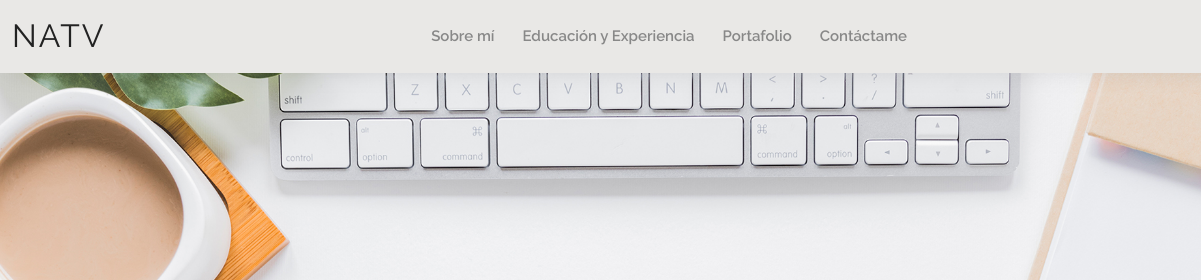
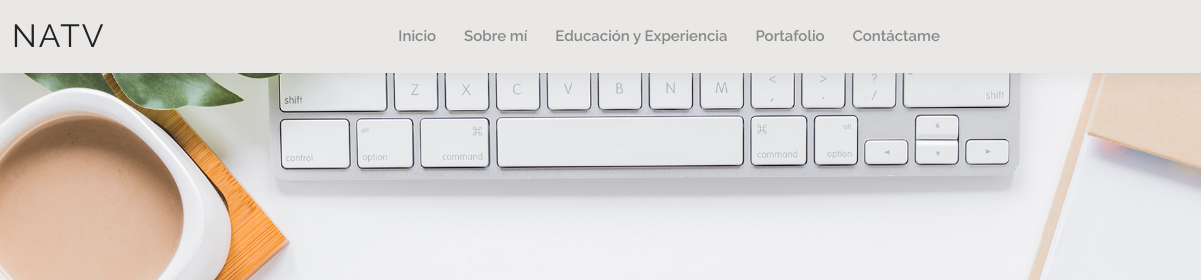
Before and after one commit to NatV1dal/NatV1dal.github.io, a plain HTML site: page index.html in a window 1280 px wide. Shown: the top 280 px of the page, 0-1201 px from the left. Drawn offline with nearby package versions, Linux system fonts and the light colour scheme.

Commit message:
se agrega en nav inicio

```diff
--- a/index.html
+++ b/index.html
@@ -36,6 +36,7 @@
       <nav id="navbar" class="navbar order-last order-lg-0">
         <ul>
           <!--li><a class="active" href="index.html">Home</a></!--li-->
+          <li><a href="#hero">Inicio</a></li>
           <li><a href="#SobreMi">Sobre mí</a></li>
           <li><a href="#EducacionExperiencia">Educación y Experiencia</a></li>
           <li><a href="#portfolio">Portafolio</a></li>
```
